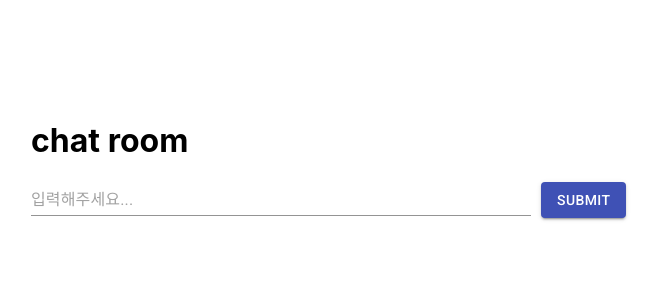
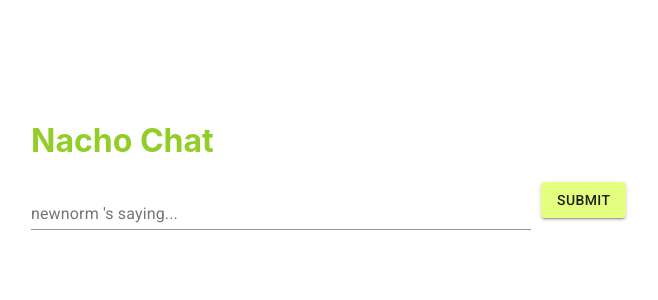
Before and after one commit to newnorm/nacho-send, a React (Create React App) app: page /chat in a window 1280 px wide. Shown: the top 300 px of the page, without its empty margins (97-755 px from the left). Built offline with nearby package versions, Linux system fonts and the light colour scheme.

Commit message:
버튼과 제목에 키컬러 적용

```diff
--- a/src/pages/Chat.js
+++ b/src/pages/Chat.js
@@ -1,10 +1,43 @@
 import React from 'react'
 //TODO: material ui inputs
 import styled from 'styled-components'
-import useScript from '../hooks/useScript'
 import Button from '@material-ui/core/Button'
 import Input from '@material-ui/core/Input'
 import produce from 'immer'
+import {
+  fade,
+  ThemeProvider,
+  withStyles,
+  makeStyles,
+  createMuiTheme,
+} from '@material-ui/core/styles'
+
+import InputBase from '@material-ui/core/InputBase'
+import InputLabel from '@material-ui/core/InputLabel'
+import TextField from '@material-ui/core/TextField'
+import FormControl from '@material-ui/core/FormControl'
+import { green } from '@material-ui/core/colors'
+
+const CssTextField = withStyles({
+  root: {
+    '& label.Mui-focused': {
+      color: '#ffa33f',
+    },
+    '& .MuiInput-underline:after': {
+      borderBottomColor: '#ffa33f',
+    },
+  },
+})(TextField)
+
+const useStyles = makeStyles((theme) => ({
+  root: {
+    display: 'flex',
+    flexWrap: 'wrap',
+  },
+  margin: {
+    margin: theme.spacing(1),
+  },
+}))
 
 const StyledFont = styled.p`
   font-family: sans-serif;
@@ -17,9 +50,12 @@ const Layout = styled.div`
 `
 
 const Chat = (props) => {
+  const [typer, setTyper] = React.useState('newnorm')
   const [typing, setTyping] = React.useState('')
   const [contents, setContents] = React.useState([])
   const contentsArray = []
+
+  const classes = useStyles()
 
   React.useEffect(() => {
     // setContents(contentsArray)
@@ -29,21 +65,32 @@ const Chat = (props) => {
 
   return (
     <Layout>
-      <h1>chat room</h1>
+      <h1 style={{ color: '#92cd28' }}>Nacho Chat</h1>
       {/*<StyledFont>chat room</StyledFont>*/}
       {/*TODO: roboto 폰트 적용*/}
-      <Input
-        style={{ width: 500, marginRight: 10 }}
+      <CssTextField
+        id="custom-css-standard-input"
+        label={`${typer} 's saying...`}
+        style={{ width: 500, marginRight: 10, marginBottom: 20 }}
         placeholder={'입력해주세요...'}
         value={typing}
         onChange={(event) => {
           setTyping(event.target.value)
         }}
+        onKeyDown={(event) => {
+          if (event.key === 'Enter' && typing) {
+            setContents(
+              produce(contents, (draft) => {
+                draft.push(typing)
+              })
+            )
+          }
+        }}
       />
 
       <Button
         variant="contained"
-        color="primary"
+        style={{ backgroundColor: '#e4ff7f' }}
         onClick={() => {
           // setContents(contentsArray)
           // contentsArray.push(typing)
@@ -56,10 +103,17 @@ const Chat = (props) => {
       >
         submit
       </Button>
-      {contents.map((content, index) => {
+
+      {contents
+        .slice(0)
+        .reverse()
+        .map((content, index) => {
+          //원본은 바꾸지 않고 얕은 복사 한 후 reverse 후 map
           return (
             <>
-            <div key={index.toString()}>{content}</div>
+              <div style={{ color: '#f78914' }} key={index.toString()}>
+                {typer} : {content}
+              </div>
               <br />
             </>
           )
--- a/src/shared/App.js
+++ b/src/shared/App.js
@@ -1,7 +1,6 @@
 import React, { Component } from 'react'
 import { Route } from 'react-router-dom'
 import { Home, About, Chat } from '../pages'
-import useScript from '../hooks/useScript'
 
 function App(props) {
   return (
```
Lines whose indentation alone changed are shown as unchanged.
